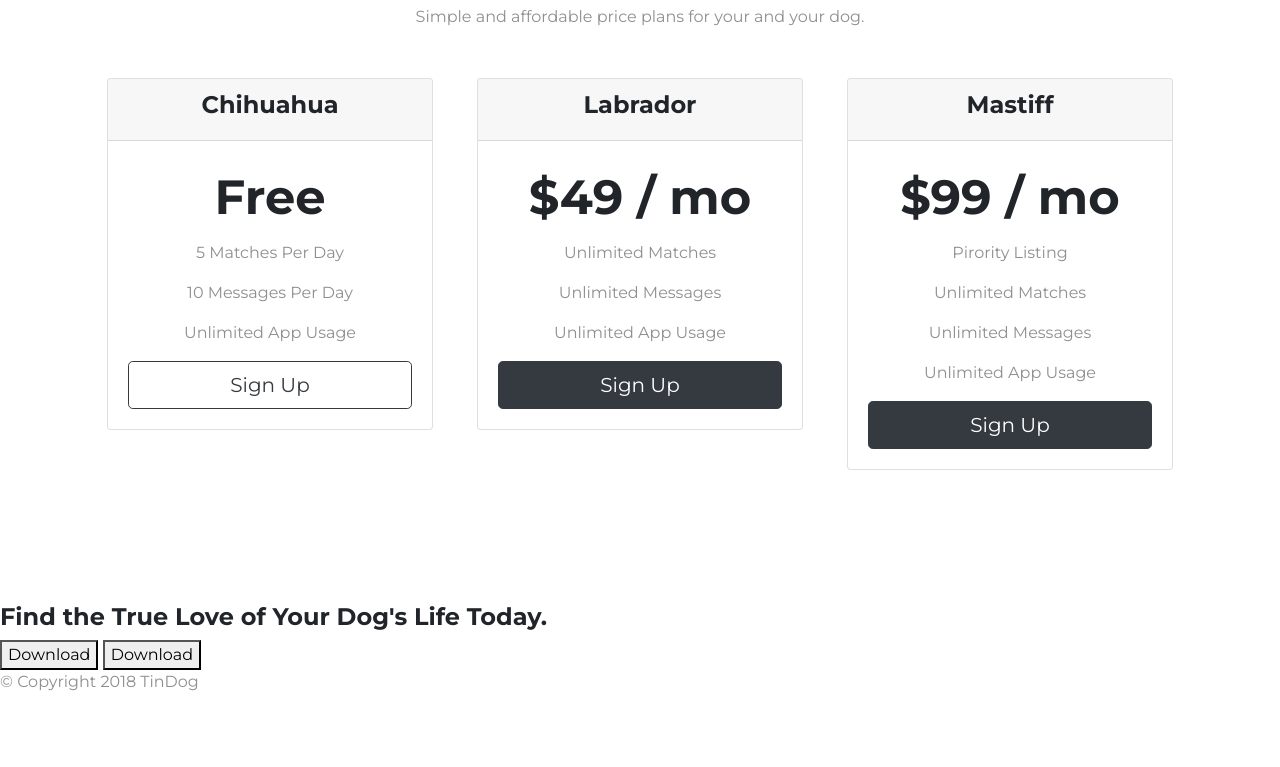
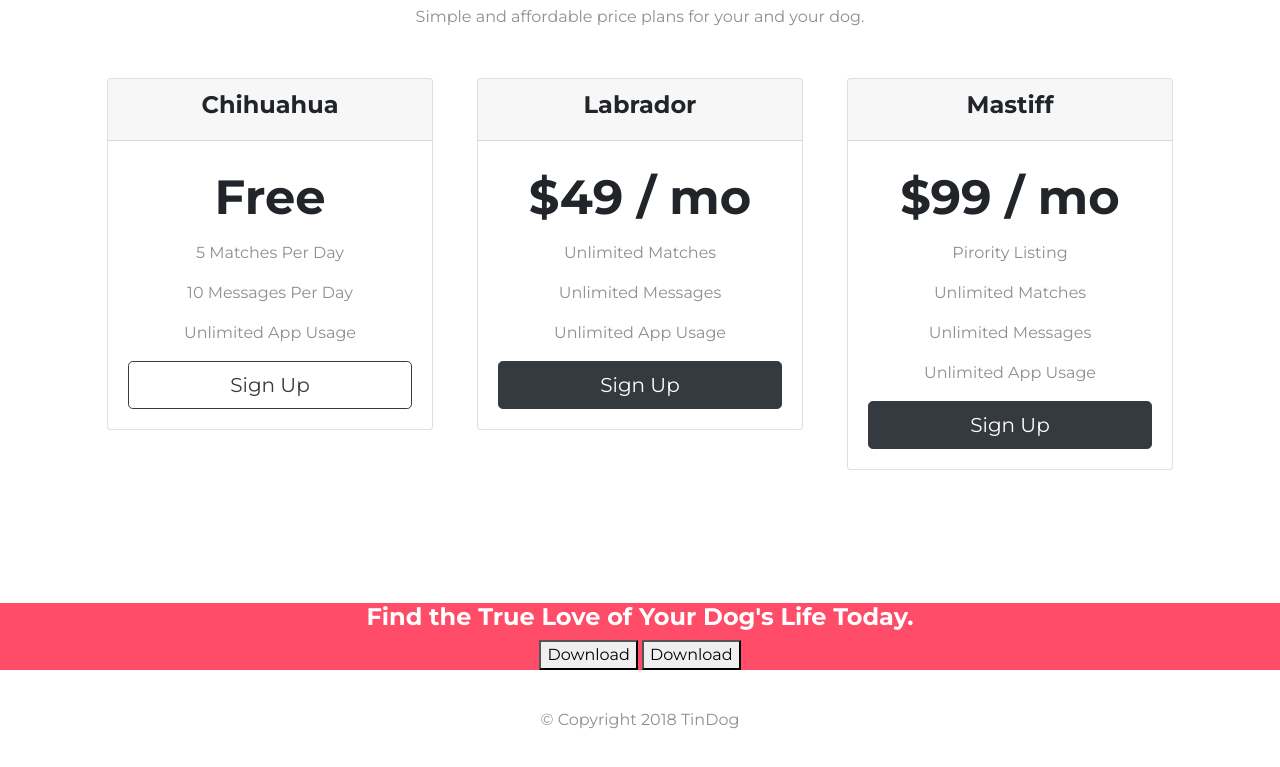
Before and after one commit to OptiPrime64/tindog_project, a plain HTML site: page index.html in a window 1280 px wide. Shown: the part 2000-2767 px from the top of the page. Before the commit the page ends 2710 px from the top, so only its background shows below. Drawn offline with nearby package versions, Linux system fonts and the light colour scheme.

Commit message:
Add files via upload

```diff
--- a/css/styles.css
+++ b/css/styles.css
@@ -159,3 +159,24 @@ padding: 5%;
 .pricing-column {
   padding: 3% 2%;
 }
+
+/* Call to Action */
+
+#cta {
+  background-color: #ff4c68;
+  text-align: center;
+  color: #fff;
+}
+
+.container-fluid-bottom {
+  padding: 5% 15%;
+}
+
+#footer {
+  text-align: center;
+  padding: 3% 0;
+}
+
+.footer-item {
+  padding: 30px 10px;
+}
```
